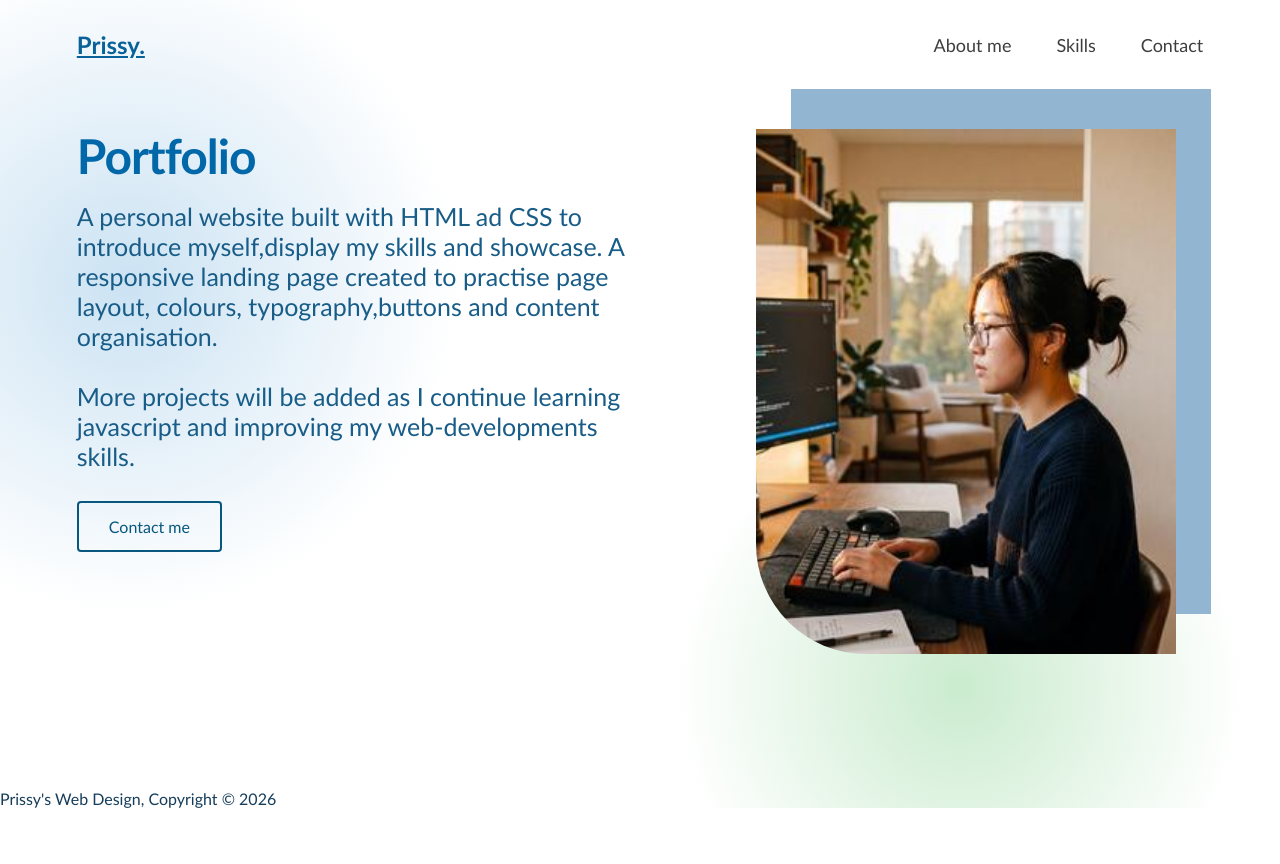
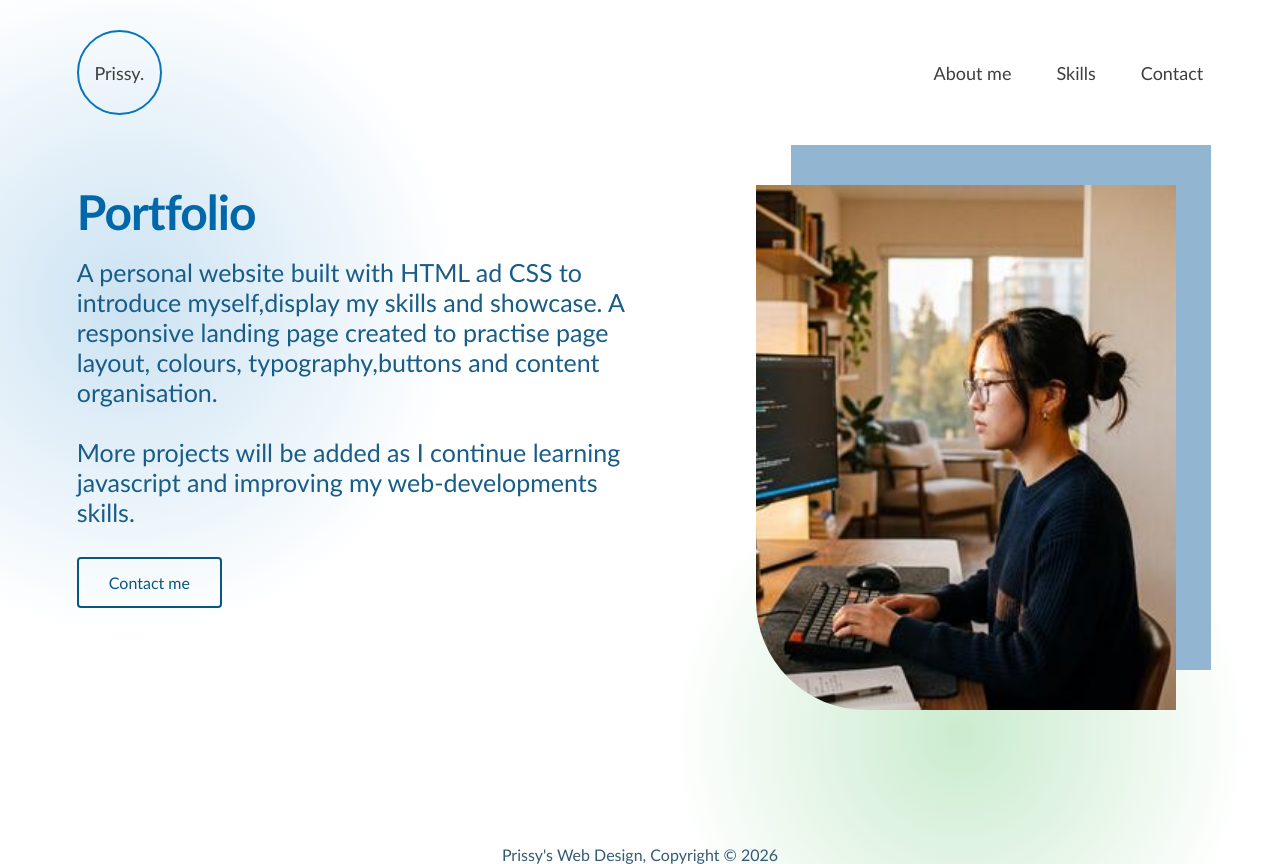
Before and after one commit to prissy-code/prissy-portfolio, a plain HTML site: page port.html in a window 1280 px wide. Before the commit the page ends 808 px from the top, so only its background shows below. Drawn offline with Linux system fonts and the light colour scheme.

Commit message:
Update style.css

```diff
--- a/style.css
+++ b/style.css
@@ -44,10 +44,34 @@ body {
     align-items: center;
 }
 
-#logo {
-    color: #086198;
-    font-size: 24px;
-    font-weight: bold;
+a#logo {
+   width: 85px;
+   height: 85px;
+
+   display: flex;
+   justify-content: center;
+   align-items: center;
+
+   border: 2px solid #0874b9;
+   border-radius: 50%;
+
+   color: #3e3e3e;
+   background-color: transparent;
+
+   font-size: 18px;
+   font-weight: normal;
+   text-decoration: none;
+
+   transition:
+        background-color 0.3s ease,
+        color 0.3s ease,
+        transform 0.3s ease
+}
+
+a#logo:hover {
+    background-color: #0874b9;
+    color: #ffffff;
+    transform: scale(1.05);
 }
 
 .nav-1 {
@@ -219,6 +243,18 @@ body {
 
     object-fit: cover;
     border-radius: 0 0 0 110px;
+}
+
+
+
+/*footer*/
+footer p{
+    /*color:#ffffff;*/
+    color: #345b73;
+    text-align:center;
+   /*  padding:10px;
+    margin-bottom:0px;
+    margin-top:20px;*/
 }
 
 /* CONTACT DETAILS AND FORM ONLY*/
@@ -423,10 +459,12 @@ body {
         transform 0.3s ease;
 }
 
+
 /* Send-button hover */
 
 .contact-section .send-button:hover {
     background-color: transparent;
     color: #086198;
+
     transform: translateY(-2px);
 }
```
